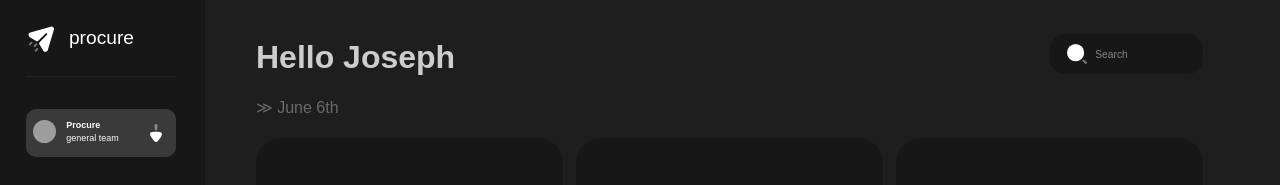
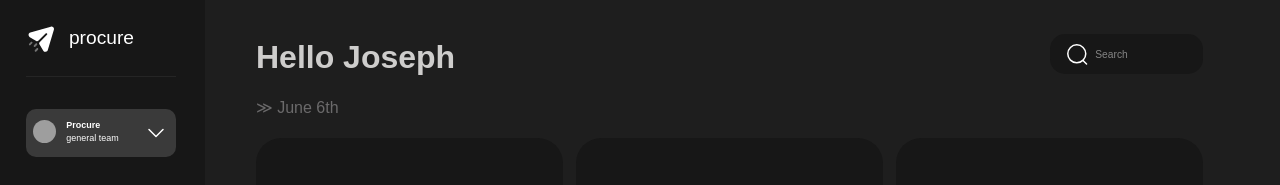
Before and after one commit to rayanwaked/procure-project, a React (Create React App) app: page / in a window 1280 px wide. Shown: the top 185 px of the page. Built offline with nearby package versions, Linux system fonts and the light colour scheme; grey boxes are pictures that could not be loaded.

Commit message:
Element resizing

```diff
--- a/src/assets/dashboard/search.tsx
+++ b/src/assets/dashboard/search.tsx
@@ -1,8 +1,8 @@
 import * as React from "react";
 
 export const SearchIcon = ({
-                               height = "28px",
-                               width = "28px",
+                               height = "24px",
+                               width = "24px",
                                color = "white",
                                secondaryColor,
                                ...props
@@ -12,19 +12,24 @@ export const SearchIcon = ({
          viewBox="0 0 24 24"
          fill="none"
          xmlns="http://www.w3.org/2000/svg">
-        <g id="Iconly/Bulk/Search">
+        <g id="Iconly/Light/Search">
             <g id="Search">
-                <ellipse id="Ellipse_746"
-                         cx="10.5992"
-                         cy="10.6532"
-                         rx="8.59922"
-                         ry="8.65324"
-                         fill="white" />
-                <path id="Path_34202"
-                      opacity="0.4"
-                      d="M20.6746 21.9553C20.3406 21.9444 20.023 21.807 19.7854 21.5705L17.749 19.1901C17.3124 18.7909 17.2767 18.1123 17.6689 17.6689C17.8525 17.4831 18.1022 17.3786 18.3626 17.3786C18.6229 17.3786 18.8726 17.4831 19.0562 17.6689L21.6173 19.7181C21.9862 20.0957 22.1 20.6562 21.9079 21.1492C21.7158 21.6422 21.2536 21.9754 20.728 22L20.6746 21.9553Z"
-                      fill="white" />
+                <circle id="Ellipse_739"
+                        cx="11.7666"
+                        cy="11.7666"
+                        r="8.98856"
+                        stroke="white"
+                        stroke-width="1.5"
+                        stroke-linecap="round"
+                        stroke-linejoin="round" />
+                <path id="Line_181"
+                      d="M18.0183 18.4851L21.5423 22"
+                      stroke="white"
+                      stroke-width="1.5"
+                      stroke-linecap="round"
+                      stroke-linejoin="round" />
             </g>
         </g>
     </svg>
+
 );
--- a/src/assets/navigation/dropdown.tsx
+++ b/src/assets/navigation/dropdown.tsx
@@ -12,11 +12,12 @@ export const DropdownIcon = ({
          viewBox="0 0 24 24"
          fill="none"
          xmlns="http://www.w3.org/2000/svg">
-        <path opacity="0.4"
-              d="M10.8097 8.20248L10.4825 4.50325C10.4825 3.67308 11.1622 3 12.0004 3C12.8387 3 13.5183 3.67308 13.5183 4.50325L13.1912 8.20248C13.1912 8.85375 12.6581 9.38174 12.0004 9.38174C11.3417 9.38174 10.8097 8.85375 10.8097 8.20248Z"
-              fill="white" />
-        <path d="M10.8698 20.6247C10.8115 20.5669 10.5647 20.3509 10.3598 20.148C9.07656 18.9644 6.97815 15.8739 6.33596 14.2572C6.23352 14.0117 6.01542 13.391 6 13.0583C6 12.7408 6.0738 12.4376 6.2192 12.1485C6.42299 11.7874 6.74463 11.4994 7.12355 11.3401C7.38572 11.2387 8.17331 11.0794 8.18763 11.0794C9.04792 10.9212 10.4469 10.835 11.9934 10.835C13.465 10.835 14.8067 10.9212 15.6813 11.051C15.6967 11.0652 16.6738 11.2245 17.0086 11.3979C17.6211 11.7154 18 12.3361 18 13.0005V13.0583C17.9857 13.4914 17.6057 14.4012 17.5924 14.4012C16.9502 15.9317 14.9532 18.9491 13.6258 20.1622C13.6258 20.1622 13.2844 20.5047 13.0718 20.6531C12.7656 20.8844 12.3866 21 12.0077 21C11.5847 21 11.1915 20.8702 10.8698 20.6247Z"
-              fill="white" />
+        <path d="M19 8.5L12 15.5L5 8.5"
+              stroke="white"
+              stroke-width="1.5"
+              stroke-linecap="round"
+              stroke-linejoin="round" />
     </svg>
 
+
 );
```
